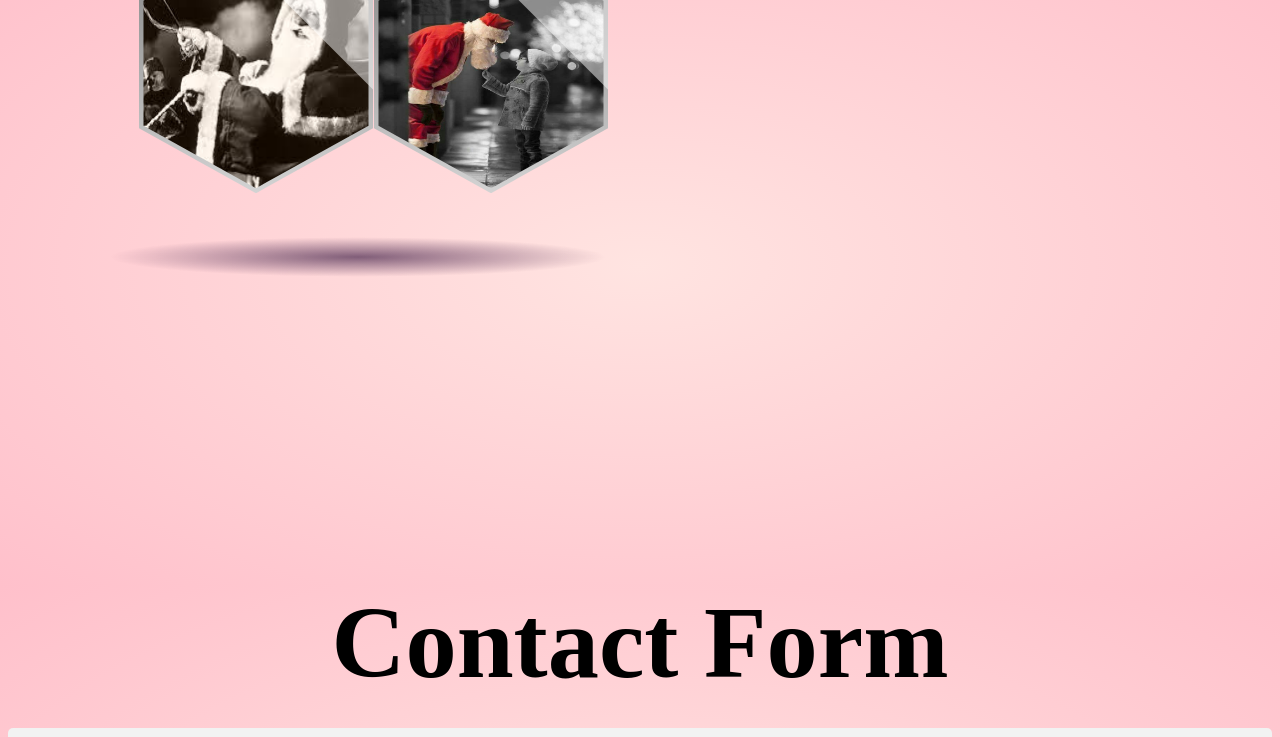
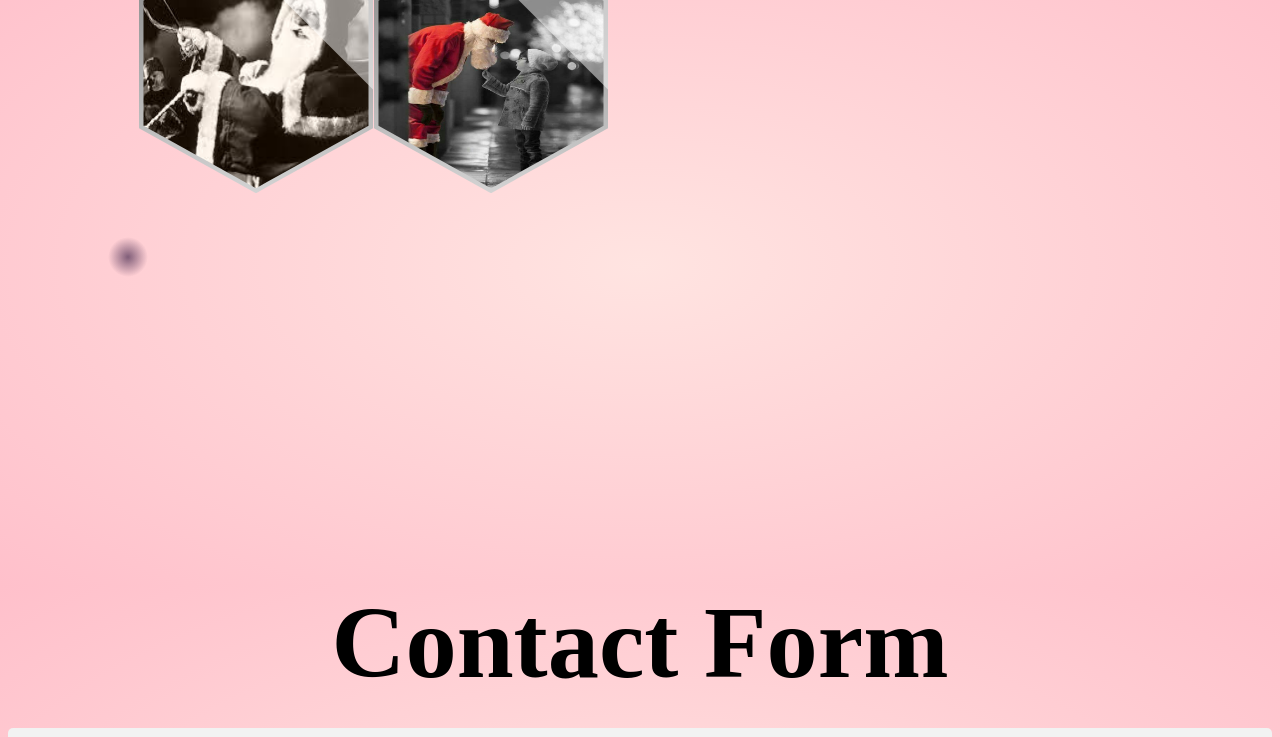
Before and after one commit to GarciaJp-1/Projects, a plain HTML site: page index.html in a window 1280 px wide. Shown: the part 1974-2711 px from the top of the page. Drawn offline with Linux system fonts and the light colour scheme.

Commit message:
Update Galler.css

```diff
--- a/Galler.css
+++ b/Galler.css
@@ -34,7 +34,7 @@ html,body{
   position: absolute;
   top: 500px;
   left: 100px;
-  width: 500px;
+  width: 40px;
   height: 40px;
   border-radius: 50%;
   background: radial-gradient(#805d78,rgba(0,0,0,0) 70%);
```
